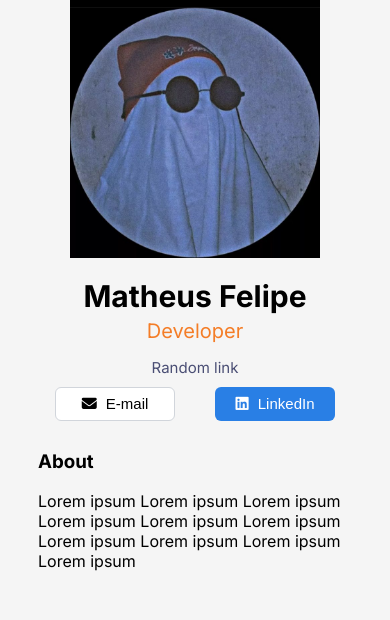
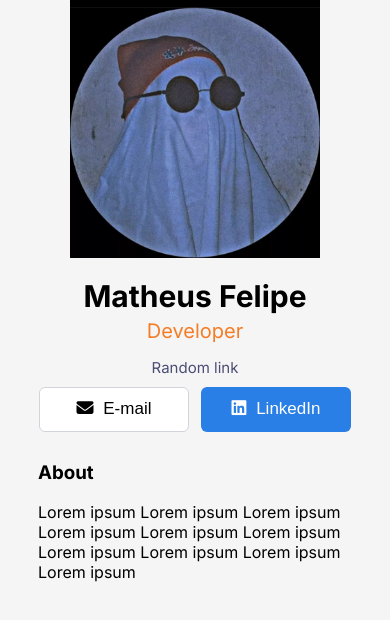
Before and after one commit to Matheus-Felipe-C/business-card, a React (Vite) app: page / in a window 390 px wide. Shown: the top 620 px of the page. Built offline with nearby package versions, Linux system fonts and the light colour scheme.

Commit message:
Added media querie for buttons

```diff
--- a/src/styles.css
+++ b/src/styles.css
@@ -63,7 +63,6 @@ body {
 
 .linkedin {
     background: #297FE5;
-
     color: #fff;
     border-radius: 6px;
     border: none;
@@ -87,3 +86,14 @@ body {
 .about {
     margin-left: 30px;
 }
+
+/* media queries */
+
+@media (max-width: 780px) {
+    .btn {
+        width: 150px;
+        height: 45px;
+        font-size: 17px;
+        margin: 10px 6px;
+    }
+}
```
